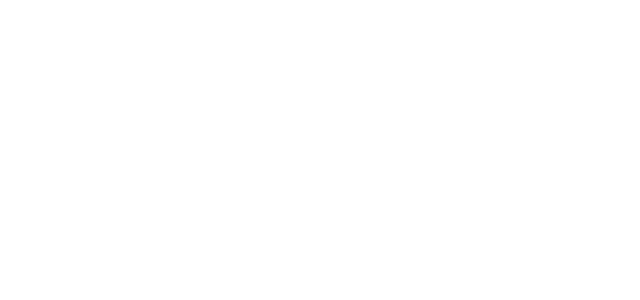
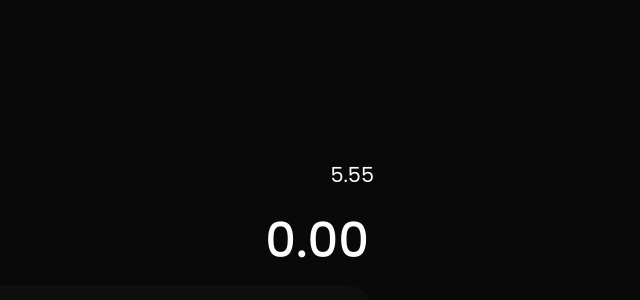
Before and after one commit to developer-luizcarlos/nextjs-calculator-theme-switch, a Next.js app: page / in a window 1280 px wide. Shown: the top 300 px of the page, without its empty margins (466-1106 px from the left). Built offline with nearby package versions, Linux system fonts and the light colour scheme.

Commit message:
feat: create calculator initial structure (styled)

```diff
--- a/src/app/globals.css
+++ b/src/app/globals.css
@@ -25,5 +25,6 @@
 }
 
 body {
+  background-color: var(--color-bg-body);
   font-family: "Poppins", sans-serif;
 }
--- a/src/app/page.css
+++ b/src/app/page.css
@@ -0,0 +1,6 @@
+.page {
+  display: flex;
+  align-items: center;
+  justify-content: center;
+  min-height: 100vh;
+}
--- a/src/app/page.tsx
+++ b/src/app/page.tsx
@@ -1,7 +1,14 @@
 import "./page.css";
 
+// Components importation
+import Calculator from "@/components/Calculator/Calculator";
+
 const page: React.FC = () => {
-  return <div></div>;
+  return (
+    <div className="page">
+      <Calculator />
+    </div>
+  );
 };
 
 export default page;
--- /dev/null
+++ b/src/components/Calculator/Calculator.css
@@ -0,0 +1,35 @@
+.calc {
+  display: grid;
+  grid-template-columns: 1fr;
+  grid-template-rows: auto minmax(120px, auto) 350px;
+  margin: 0 auto;
+  width: min(400px, 100vw);
+}
+
+.calc__last-result {
+  color: var(--color-text-primary);
+  font-size: 1.3rem;
+  text-align: right;
+  display: block;
+}
+
+.calc__display {
+  color: var(--color-text-primary);
+  font-size: 3rem;
+  height: 100%;
+  width: 100%;
+  text-align: right;
+  font-weight: 500;
+  padding-right: 5px;
+  padding-bottom: 10px;
+}
+
+.calc__pad {
+  background-color: var(--color-bg-pad);
+  border-radius: 28px 28px 10px 10px;
+  -webkit-border-radius: 28px 28px 10px 10px;
+  -moz-border-radius: 28px 28px 10px 10px;
+  display: grid;
+  grid-template-columns: repeat(4, 1fr);
+  padding: 1.6rem;
+}
--- /dev/null
+++ b/src/components/Calculator/Calculator.tsx
@@ -0,0 +1,16 @@
+import "./Calculator.css";
+
+const Calculator: React.FC = () => {
+  return (
+    <article className="calc">
+      <div></div>
+      <header className="calc__header">
+        <span className="calc__last-result">5.55</span>
+        <input type="text" disabled value={"0.00"} className="calc__display" />
+      </header>
+      <div className="calc__pad"></div>
+    </article>
+  );
+};
+
+export default Calculator;
```
